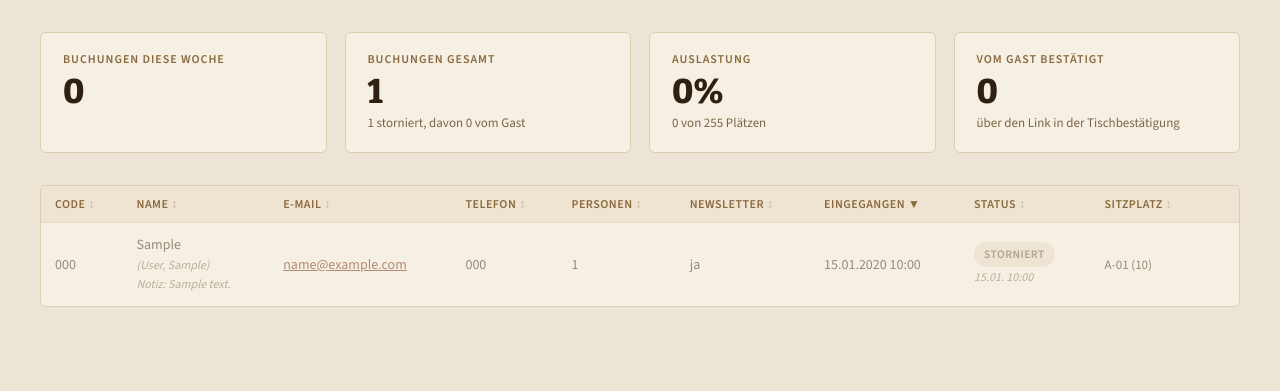
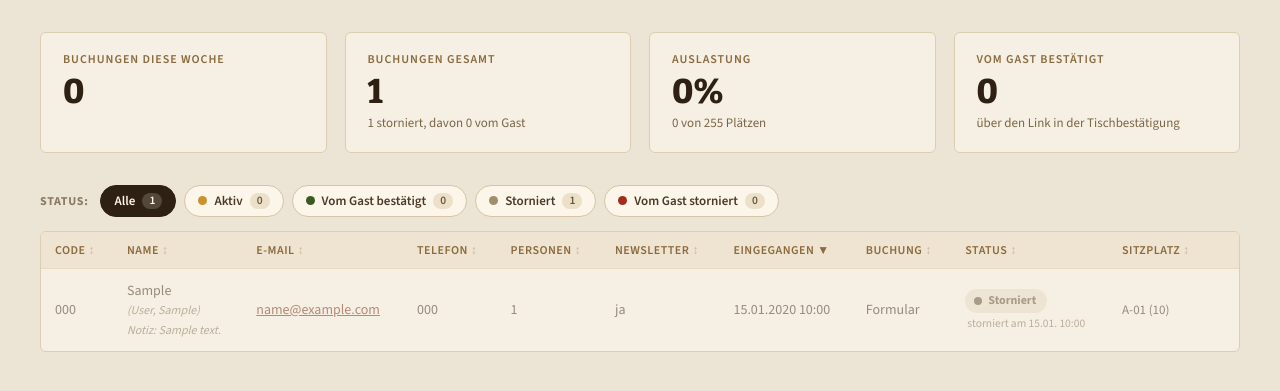
Before and after one commit to Patrick657/spitalbier-reservation, a PHP site: page /dashboard/index.php in a window 1280 px wide. Shown: the part 105-496 px from the top of the page. Run offline with PHP 8.4, Linux system fonts and the light colour scheme; data comes from the database, SQL or seed files in the repository; tables that the repository leaves empty hold one stand-in row (values such as "Sample post").

Commit message:
Clearer booking status in the dashboard, with a status filter
One coloured status per booking (Aktiv, Vom Gast bestätigt, Storniert,
Vom Gast storniert) with the date of the change, a filter row with counts
above the table, and a new column Buchung: Formular or Manuell.

Co-Authored-By: Claude Opus 5.5 <noreply@anthropic.com>

```diff
--- a/public/dashboard/dashboard.css
+++ b/public/dashboard/dashboard.css
@@ -545,3 +545,41 @@ button.dash-btn-edit { cursor: pointer; }
 
 /* E-Mail-Log: the SMTP error under a failed mail, wraps instead of widening the table */
 .mail-log__error { display: inline-block; max-width: 320px; margin-top: 4px; white-space: normal; word-break: break-word; font-style: normal; color: #7a2418; }
+
+/* Buchungen: status filter above the table */
+.dash-filter { display: flex; flex-wrap: wrap; align-items: center; gap: 8px; margin: 0 0 14px; }
+.dash-filter__label { font: 700 12px/1 var(--sans); letter-spacing: .06em; text-transform: uppercase; color: #8a7a5f; margin-right: 4px; }
+.dash-filter__chip {
+  display: inline-flex; align-items: center; gap: 7px;
+  padding: 7px 13px;
+  border: 1px solid #d6c4a4; border-radius: 999px;
+  background: #fbf5ea;
+  font: 600 13px/1 var(--sans); color: var(--ink-soft);
+  text-decoration: none;
+}
+.dash-filter__chip span {
+  min-width: 20px; padding: 2px 6px; border-radius: 999px;
+  background: #ece0c8; color: #6a563a; font-size: 11.5px; text-align: center;
+}
+.dash-filter__chip:hover { border-color: #8a6a3e; }
+.dash-filter__chip.is-active { background: var(--ink); border-color: var(--ink); color: #fff7ea; }
+.dash-filter__chip.is-active span { background: rgba(255,247,234,.18); color: #fff7ea; }
+.dash-filter__chip::before { content: ""; width: 9px; height: 9px; border-radius: 50%; display: none; }
+.dash-filter__chip--aktiv::before { display: block; background: #c9922f; }
+.dash-filter__chip--bestaetigt::before { display: block; background: #3a5a24; }
+.dash-filter__chip--storniert::before { display: block; background: #a08e6c; }
+.dash-filter__chip--gast_storniert::before { display: block; background: #a02c1c; }
+
+/* Buchungen: one status per row, the date of the change below */
+.dash-status {
+  display: inline-flex; align-items: center; gap: 6px;
+  padding: 4px 11px 4px 9px; border-radius: 999px;
+  font: 700 12px/1.3 var(--sans); white-space: nowrap;
+}
+.dash-status::before { content: ""; width: 8px; height: 8px; border-radius: 50%; background: currentColor; }
+.dash-status--aktiv { background: #f6e8c6; color: #8a5f12; }
+.dash-status--bestaetigt { background: #3a5a24; color: #fff; }
+.dash-status--bestaetigt::before { content: "✓"; width: auto; height: auto; background: none; font-size: 12px; }
+.dash-status--storniert { background: #e6dcc8; color: #6a5a40; }
+.dash-status--gast_storniert { background: #f6dede; color: #8a2418; }
+.dash-status__date { display: block; margin: 4px 0 0 2px; font: 400 11.5px/1.2 var(--sans); color: #8a7a5f; white-space: nowrap; }
--- a/public/dashboard/index.php
+++ b/public/dashboard/index.php
@@ -37,6 +37,33 @@ $rows = $pdo->query(
     'SELECT id, code, name, first_name, last_name, company, email, phone, guests, newsletter, created_at, cancelled_at, admin_note, source, confirmed_at, cancelled_by
      FROM reservations ORDER BY created_at DESC'
 )->fetchAll();
+
+/** One status per reservation; the filter above the table uses the same keys. */
+function sbf_booking_status(array $r): string
+{
+    if ($r['cancelled_at'] !== null) {
+        return $r['cancelled_by'] === 'guest' ? 'gast_storniert' : 'storniert';
+    }
+    return $r['confirmed_at'] !== null ? 'bestaetigt' : 'aktiv';
+}
+
+$statusLabels = [
+    'aktiv' => 'Aktiv',
+    'bestaetigt' => 'Vom Gast bestätigt',
+    'storniert' => 'Storniert',
+    'gast_storniert' => 'Vom Gast storniert',
+];
+$statusCounts = array_fill_keys(array_keys($statusLabels), 0);
+foreach ($rows as $r) {
+    $statusCounts[sbf_booking_status($r)]++;
+}
+$statusFilter = (string) ($_GET['status'] ?? '');
+if (!isset($statusLabels[$statusFilter])) {
+    $statusFilter = '';
+}
+$visibleRows = $statusFilter === ''
+    ? $rows
+    : array_values(array_filter($rows, static fn(array $r): bool => sbf_booking_status($r) === $statusFilter));
 
 $assignedByReservation = [];
 foreach ($pdo->query(
@@ -129,6 +156,14 @@ function e(string $v): string
     </div>
   </div>
 
+  <nav class="dash-filter" aria-label="Nach Status filtern">
+    <span class="dash-filter__label">Status:</span>
+    <a href="index.php" class="dash-filter__chip<?= $statusFilter === '' ? ' is-active' : '' ?>">Alle <span><?= count($rows) ?></span></a>
+    <?php foreach ($statusLabels as $key => $label): ?>
+    <a href="index.php?status=<?= e($key) ?>" class="dash-filter__chip dash-filter__chip--<?= e($key) ?><?= $statusFilter === $key ? ' is-active' : '' ?>"><?= e($label) ?> <span><?= $statusCounts[$key] ?></span></a>
+    <?php endforeach; ?>
+  </nav>
+
   <div class="dash-table-wrap">
     <table class="dash-table">
       <thead>
@@ -140,16 +175,17 @@ function e(string $v): string
           <th>Personen</th>
           <th>Newsletter</th>
           <th data-sorted="desc">Eingegangen</th>
+          <th>Buchung</th>
           <th>Status</th>
           <th>Sitzplatz</th>
           <th data-nosort></th>
         </tr>
       </thead>
       <tbody>
-        <?php if (!$rows): ?>
-        <tr><td colspan="10" class="dash-table__empty">Noch keine Reservierungen.</td></tr>
+        <?php if (!$visibleRows): ?>
+        <tr><td colspan="11" class="dash-table__empty"><?= $rows ? 'Keine Reservierungen mit diesem Status.' : 'Noch keine Reservierungen.' ?></td></tr>
         <?php endif; ?>
-        <?php foreach ($rows as $r): $cancelled = $r['cancelled_at'] !== null; ?>
+        <?php foreach ($visibleRows as $r): $cancelled = $r['cancelled_at'] !== null; $status = sbf_booking_status($r); ?>
         <tr class="<?= $cancelled ? 'is-cancelled' : '' ?>">
           <td><?= e($r['code']) ?></td>
           <td>
@@ -161,17 +197,14 @@ function e(string $v): string
           <td><?= (int) $r['guests'] ?></td>
           <td><?= $r['newsletter'] ? 'ja' : 'nein' ?></td>
           <td data-sort="<?= e($r['created_at']) ?>"><?= e((new DateTime($r['created_at'], $tz))->format('d.m.Y H:i')) ?></td>
-          <td>
-            <?php if ($cancelled): ?>
-              <span class="dash-badge dash-badge--cancelled"><?= $r['cancelled_by'] === 'guest' ? 'vom Gast storniert' : 'storniert' ?></span>
-              <br><span class="dash-note"><?= e((new DateTime($r['cancelled_at'], $tz))->format('d.m. H:i')) ?></span>
-            <?php elseif ($r['confirmed_at'] !== null): ?>
-              <span class="dash-badge dash-badge--active" title="Best&auml;tigt am <?= e((new DateTime($r['confirmed_at'], $tz))->format('d.m.Y H:i')) ?>">best&auml;tigt</span>
-            <?php else: ?>
-              <span class="dash-badge dash-badge--active">aktiv</span>
-            <?php endif; ?>
-            <?php if ($r['source'] === 'admin'): ?>
-              <span class="dash-badge dash-badge--manual">manuell</span>
+          <td><?= $r['source'] === 'admin' ? 'Manuell' : 'Formular' ?></td>
+          <td data-sort="<?= e($status) ?>">
+            <span class="dash-status dash-status--<?= e($status) ?>"><?= e($statusLabels[$status]) ?></span>
+            <?php
+              $statusAt = $cancelled ? $r['cancelled_at'] : $r['confirmed_at'];
+              if ($statusAt !== null):
+            ?>
+            <span class="dash-status__date"><?= $cancelled ? 'storniert' : 'bestätigt' ?> am <?= e((new DateTime($statusAt, $tz))->format('d.m. H:i')) ?></span>
             <?php endif; ?>
           </td>
           <td>
```
